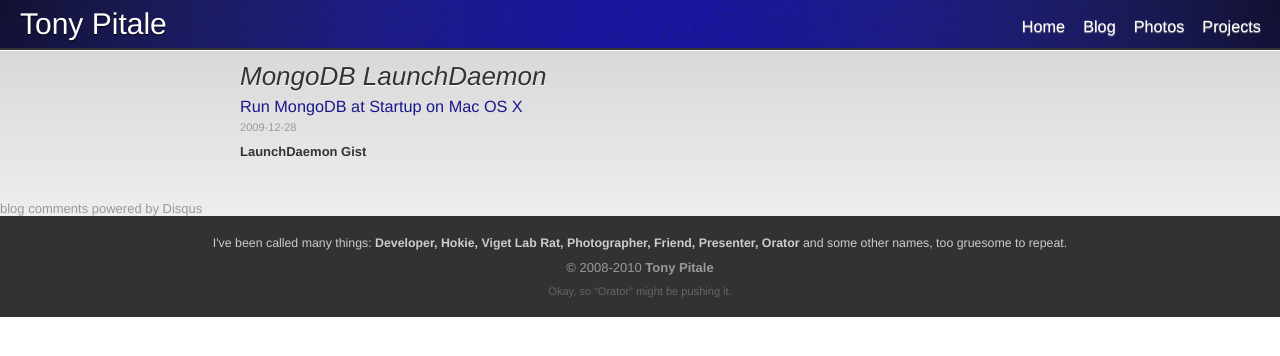
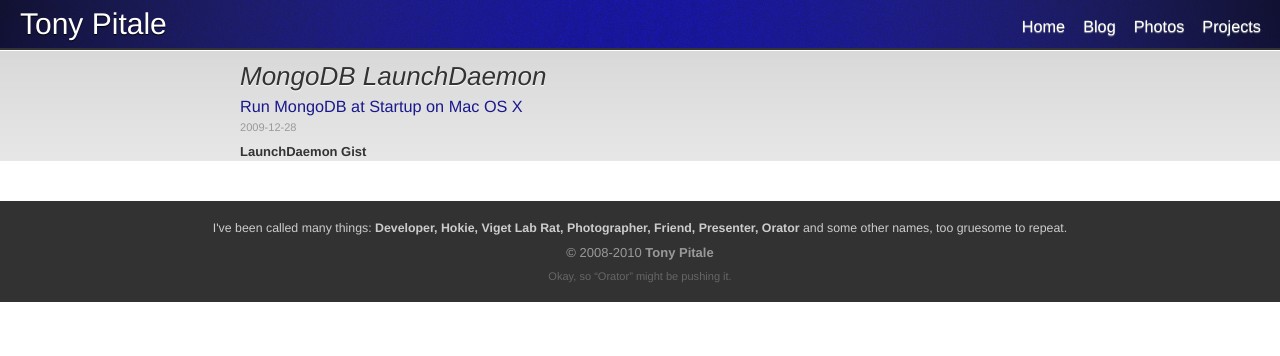
Before and after one commit to tpitale/tpitale.github.io, a Jekyll site: the page built from _posts/2009-12-28-mongodb-launchdaemon-on-mac-os-x.html, in a window 1280 px wide. Shown: the top 356 px of the page. Built offline with Jekyll 4.4.1, drawn with Linux system fonts in a browser that asks for light colours; comment, search, counter and statistics services are not loaded; part of the change alters nothing that is shown.

Commit message:
another shot fixing disqus

```diff
--- a/_layouts/post.html
+++ b/_layouts/post.html
@@ -8,19 +8,13 @@ layout: default
 
   {{ content }}
 
-  <div id="disqus_thread">
-  </div>
+  <div id="disqus_thread"></div>
 </div>
 
-<script type="text/javascript">
-  /**
-    * var disqus_identifier; [Optional but recommended: Define a unique identifier (e.g. post id or slug) for this thread]
-    */
-  (function() {
-   var dsq = document.createElement('script'); dsq.type = 'text/javascript'; dsq.async = true;
-   dsq.src = 'http://tpitale.disqus.com/embed.js';
-   (document.getElementsByTagName('head')[0] || document.getElementsByTagName('body')[0]).appendChild(dsq);
-  })();
-</script>
-<noscript>Please enable JavaScript to view the <a href="http://disqus.com/?ref_noscript=tpitale">comments powered by Disqus.</a></noscript>
-<a href="http://disqus.com" class="dsq-brlink">blog comments powered by <span class="logo-disqus">Disqus</span></a>
+<script type="text/javascript" src="http://disqus.com/forums/tpitale/embed.js"></script>
+<noscript>
+  <a href="http://tpitale.disqus.com/?url=ref">View the discussion thread.</a>
+  <a href="http://disqus.com" class="dsq-brlink">
+    blog comments powered by <span class="logo-disqus">Disqus</span>
+  </a>
+</noscript>
```
